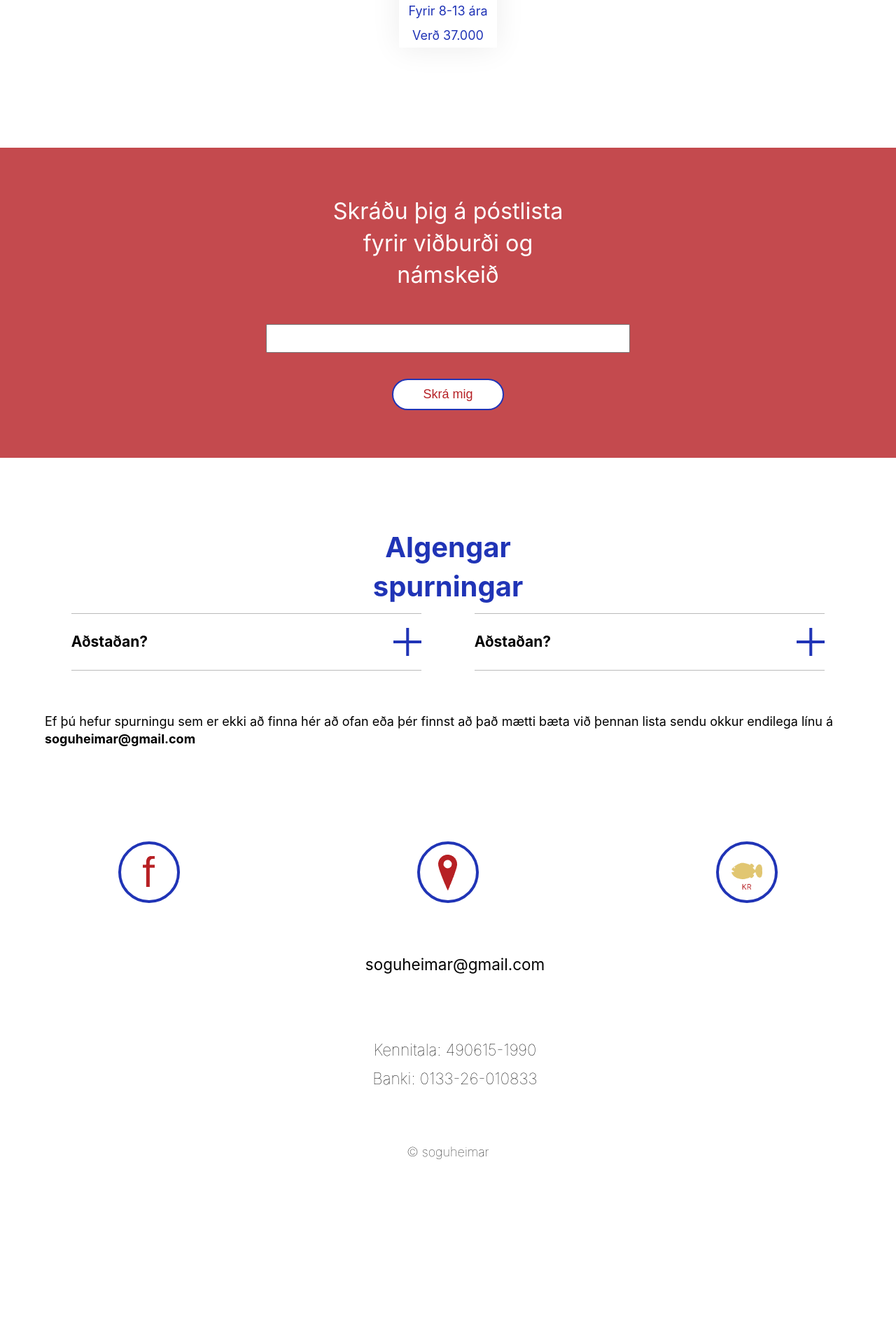
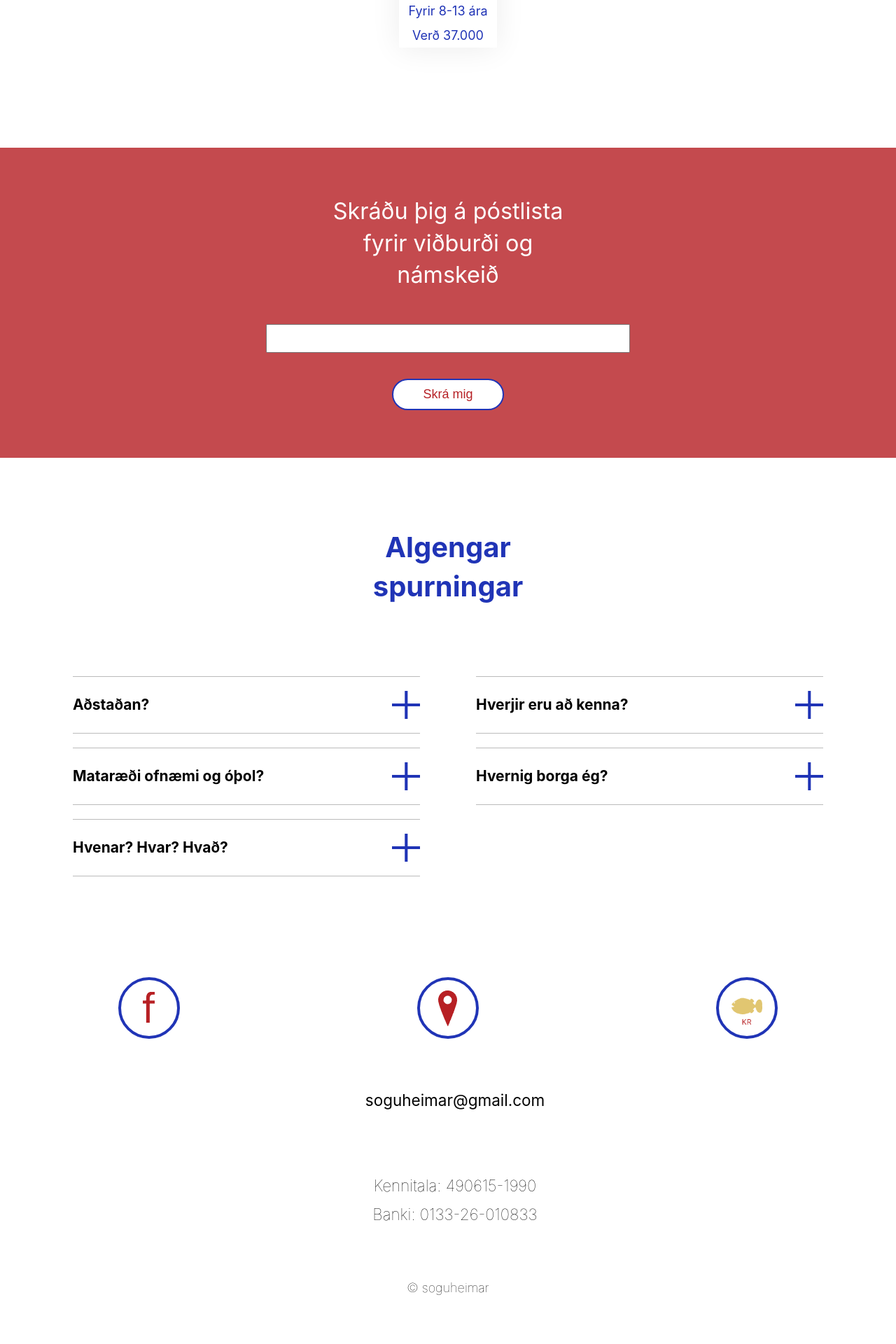
Before and after one commit to viktorhollanders/soguheimar, a Jekyll site: the page built from sumarbudir.html, in a window 1280 px wide. Shown: the part 2031-3951 px from the top of the page at 70% size. Built offline with Jekyll 4.4.1, drawn with Linux system fonts in a browser that asks for light colours; before the commit the page ends 3757 px from its top, so only the background shows below that.

Commit message:
finis FAQ for sumarbudir

```diff
--- a/_includes/faq-sumarbudir.html
+++ b/_includes/faq-sumarbudir.html
@@ -1,47 +1,86 @@
-<section class="faq-container">
+<section class="faq-wrapper">
   <h1 class="faq-title">
     Algengar <br />
     spurningar
   </h1>
 
-  <div class="faq__content">
-    <div class="QandA-container__left">
-      <div class="QandA-container">
-        <div class="QandA-question">
-          <p class="QandA-question__content">Aðstaðan?</p>
-          <img class="openCloseImage openClose" src="/icons/close.png" alt="close icon" />
+  <section class="faq-list">
+    <ul class="faq-list__left">
+      <li class="faq-list__item">
+        <div class="faq-list__item__question">
+          <p class="qAndA-question__content">Aðstaðan?</p>
+          <img class="opener" src="/icons/close.png" alt="close icon" />
         </div>
-        <div class="QandA-answer">
-          <p class="QandA-answer__content">
+        <div class="faq-list__item__answer">
+          <p>
             Við gistum í tjöldum og erum mest megnis úti við allan daginn. Á
             staðnum er hús þar sem að við geymum dótið okkar sem þarf að vera
             þurt, einnig höfum við hús til að borða í og aðstöðu þar sem við
             getum eldað í skjóli.
           </p>
         </div>
-      </div>
-    </div>
+      </li>
 
-    <div class="QandA-container__right">
-      <div class="QandA-container">
-        <div class="QandA-question">
-          <p class="QandA-question__content">Aðstaðan?</p>
-          <img class="openCloseImage openClose" src="/icons/close.png" alt="close icon" />
+      <li class="faq-list__item">
+        <div class="faq-list__item__question">
+          <p class="qAndA-question__content">Mataræði ofnæmi og óþol?</p>
+          <img class="opener" src="/icons/close.png" alt="close icon" />
         </div>
-        <div class="QandA-answer">
-          <p class="QandA-answer__content">
-            Við gistum í tjöldum og erum mest megnis úti við allan daginn. Á
-            staðnum er hús þar sem að við geymum dótið okkar sem þarf að vera
-            þurt, einnig höfum við hús til að borða í og aðstöðu þar sem við
-            getum eldað í skjóli.
+        <div class="faq-list__item__answer">
+          <p>
+            Við leggjum okkur fram um að bjóða uppá lífræn og góð hráefni í
+            matinn sem við eldum. Við viljum gjarnan fá að heyra frá ykkur ef
+            barnið ykkar er með óþol, ofnæmi eða annað sérstak mataræði. Við
+            erum vön að finna lausnir með mat sem tryggir öruggi allra og
+            vel-líðann. Þið getið sagt okkur frá þessu með því að fylla út í
+            skráningarformið undir “annað”.
           </p>
         </div>
-      </div>
-    </div>
-  </div>
-  <p class="faq-container__text">
-    Ef þú hefur spurningu sem er ekki að finna hér að ofan eða þér finnst að það
-    mætti bæta við þennan lista sendu okkur endilega línu á
-    <b><a href="mailto:{{ site.email }}">{{ site.email }}</a></b>
-  </p>
+      </li>
+      <li class="faq-list__item">
+        <div class="faq-list__item__question">
+          <p class="qAndA-question__content">Hvenar? Hvar? Hvað?</p>
+          <img class="opener" src="/icons/close.png" alt="close icon" />
+        </div>
+        <div class="faq-list__item__answer">
+          <p>
+            Við sendum ykkur upplýsingar til baka um þessa hluti í staðfestingar
+            tölvupóst sem þið fáið eftir skráningu. Hvar og hvenær á að mæta og
+            hverju þarf að pakka niður fyrir svona ævintýraför.
+          </p>
+        </div>
+      </li>
+    </ul>
+
+    <ul class="faq-list__right">
+      <li class="faq-list__item">
+        <div class="faq-list__item__question">
+          <p class="qAndA-question__content">Hverjir eru að kenna?</p>
+          <img class="opener" src="/icons/close.png" alt="close icon" />
+        </div>
+        <div class="faq-list__item__answer">
+          <p>
+            Undir flipanum <a class="faq-link" href="/umokkur">Um okkur</a> má
+            finna alla sem vinna fyrir söguheima og koma að námskeiðum hjá
+            okkur. Við sem erum með sumarbúðirnar erum titluð “Sagnaþulir”.
+            Allir sem vinna hjá söguheimum eru vanir leiðbenendur og
+            útivistarfólk.
+          </p>
+        </div>
+      </li>
+      <li class="faq-list__item">
+        <div class="faq-list__item__question">
+          <p class="qAndA-question__content">Hvernig borga ég?</p>
+          <img class="opener" src="/icons/close.png" alt="close icon" />
+        </div>
+        <div class="faq-list__item__answer">
+          <p>
+            Við sendum kröfu í heimabankann þegar þið hafið sent
+            skráningarupplýsingar, en í skráningarforminu þarf meðal annars að
+            fylla inn reikningsnúmer.
+          </p>
+        </div>
+      </li>
+    </ul>
+  </section>
 </section>
--- a/_sass/faq.scss
+++ b/_sass/faq.scss
@@ -1,4 +1,4 @@
-.faq-container {
+.faq-wrapper {
   margin: 100px 0 0 0;
 }
 
@@ -6,60 +6,79 @@
   font-size: 40px;
   text-align: center;
   color: $blue;
+  margin: 0;
+  padding-bottom: 30px;
 }
 
-.faq__content,
-.QandA-container__left,
-.QandA-container__right {
+.faq-list,
+.faq-list__left,
+.faq-list__right {
   display: flex;
-    justify-content: center;
   align-content: center;
   flex-direction: column;
+
+  list-style: none;
+  margin: 0;
 }
 
-.QandA-container {
+.faq-list {
   width: 90%;
   margin: 0 auto;
 }
 
-.openClose .rotate  {
-    transform: rotate(45deg);
+.faq-list__item {
+  margin: 5px 0;
 }
 
-.QandA-question {
+.faq-list__item__question {
   display: flex;
   flex-direction: row;
   justify-content: space-between;
   align-items: center;
 
-
-    border-top: #BBBBBB solid 0.8px;
-    border-bottom: #BBBBBB solid 0.8px;
+  border-top: #bbbbbb solid 0.8px;
+  border-bottom: #bbbbbb solid 0.8px;
   padding: 20px 0;
 }
 
-.QandA-question__content {
+.faq-list__item__question p {
   font-size: 21px;
   font-weight: 700;
   margin: 0px;
 }
 
-.QandA-question__content .open {
+.faq-list__item.open p {
   display: block;
 }
 
-.QandA-question img {
+img {
+  transition: transform 0.5s;
+}
+
+.faq-list__item__question img {
   height: 40px;
   width: 40px;
 }
 
+.faq-list__item.open img {
+  transform: rotate(45deg);
+}
 
-.QandA-answer__content {
+.faq-list__item__answer p {
   font-size: 16px;
   margin: 20px 0;
   line-height: 1.5;
 
   display: none;
+}
+
+.faq-link {
+  font-weight: 700;
+  color: $blue;
+}
+
+.faq-link:hover {
+  text-decoration: underline;
 }
 
 .faq-container__text {
@@ -68,17 +87,25 @@
   padding: 60px 0 0 0;
 }
 
+@media screen and (min-width: 700px) {
+  .faq-title {
+    padding-bottom: 90px;
+  }
 
-@media screen and (min-width: 700px) {
-    .faq__content {
+  .faq-list {
     flex-direction: row;
     width: 90%;
+    height: auto;
     margin: 0 auto;
   }
 
-    .QandA-container__left,
-    .QandA-container__right {
-        width: 80%;
-        margin: 0 10px;
+  .faq-list__left,
+  .faq-list__right {
+    width: 75%;
+    margin: 0 40px;
+  }
+
+  .faq-list__item {
+    margin: 10px 0;
   }
 }
--- a/js/faq.js
+++ b/js/faq.js
@@ -1,26 +1,9 @@
-//when I click the plus
-//rotat the plus sign and add class active to the current clicked item
-const openCloseImg = document.querySelectorAll("img.openCloseImage");
-const answerContentTag = document.querySelectorAll("p.QandA-answer__content");
-const openCloseTag = document.querySelectorAll("img.openClose");
+const listItem = document.querySelectorAll("li.faq-list__item");
 
-const showAnswer = function() {
-  openCloseImg.forEach(img => {
-    img.style.transform = "rotate(45deg)";
-  });
+listItem.forEach(listItem => {
+  const opener = listItem.querySelector("img.opener");
 
-  answerContentTag.forEach(tag => {
-    tag.style.display = "block";
-  });
-};
-
-// when I click a button toggle showAnswer function
-
-openCloseTag.forEach(tag => {
-  tag.addEventListener("click", function() {
-    showAnswer();
+  opener.addEventListener("click", function() {
+    listItem.classList.toggle("open");
   });
 });
-
-
-//maybe add add/remove class to toggle behavior
```
Also changed, not shown: _includes/faq-leikdagur.html (+57 -0 lines), _includes/faq-sirkus.html (added, +57 -0 lines), sumarbudir.html (+5 -2 lines), images/hero-umOkkur-desktop.jpg. Lines whose indentation alone changed are shown as unchanged.
